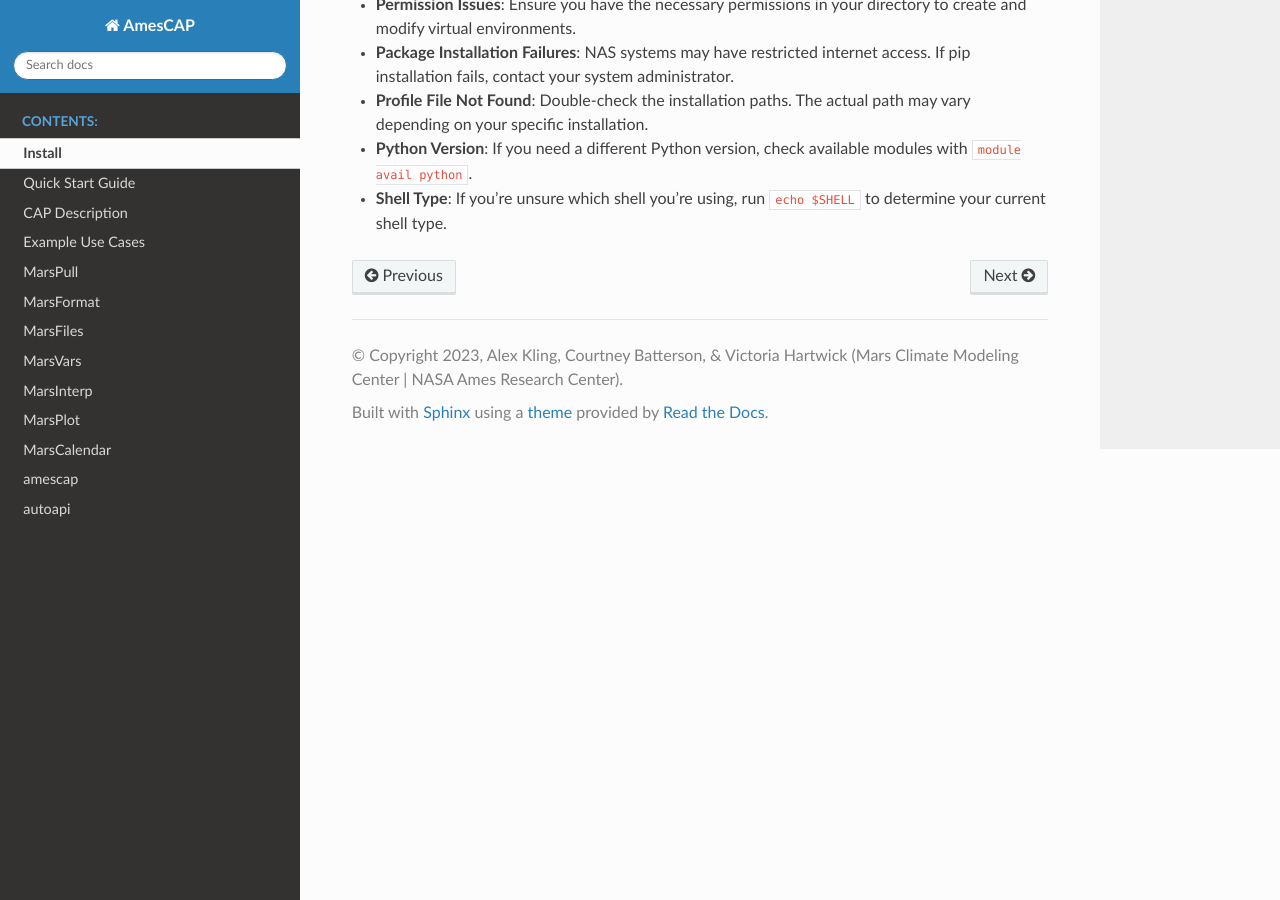
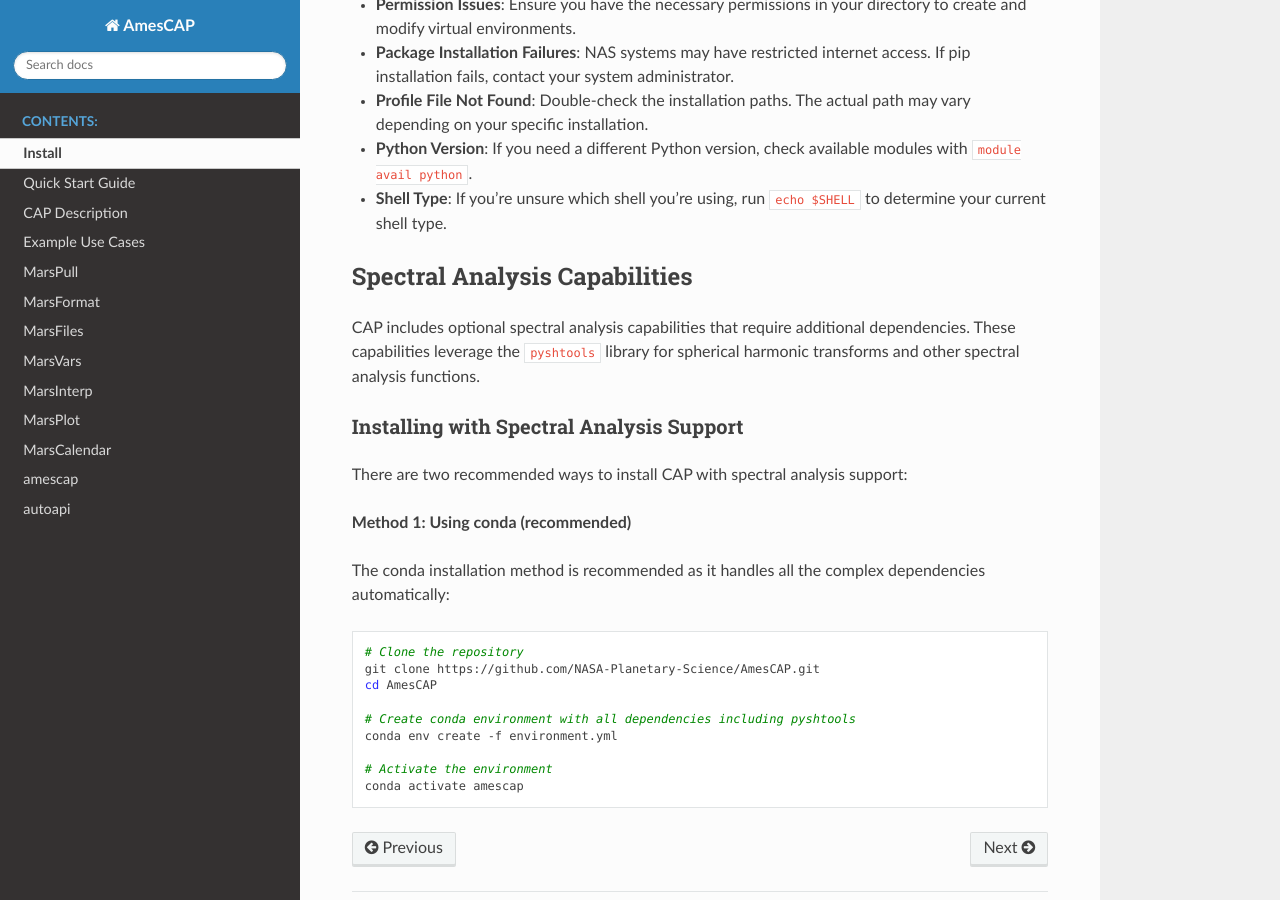
Before and after one commit to NASA-Planetary-Science/AmesCAP, a Sphinx documentation site: the page built from docs/source/installation.rst, in a window 1280 px wide and 900 px high, scrolled down 7544 px. Built offline with Sphinx 7.4.7 and the Read the Docs theme 3.1.0, drawn with Linux system fonts in a browser that asks for light colours; some of the changed text lies outside the part shown.

Commit message:
trying to troubleshoot pyshtools install

```diff
--- a/docs/requirements.txt
+++ b/docs/requirements.txt
@@ -3,7 +3,9 @@ xarray==2023.5.0
 pyodbc==4.0.39
 setuptools==57.4.0
 pandas==2.0.3
-# pyshtools==4.13.1
+
+# Optional dependencies
+# pyshtools>=4.10.0  # For spectral analysis capabilities
 
 # Documentation dependencies
 sphinx==7.2.6
--- a/docs/source/installation.rst
+++ b/docs/source/installation.rst
@@ -10,6 +10,7 @@ Installing CAP is done on the command line via ``git clone``. Here, we provide i
 :ref:`MacOS Installation <mac_install>`
 :ref:`Windows Installation <windows_install>`
 :ref:`NAS Installation <nas_install>`
+:ref:`Spectral Analysis Capabilities <spectral_analysis>`
 
 .. _mac_install:
 
@@ -376,3 +377,32 @@ Troubleshooting Tips
 * **Profile File Not Found**: Double-check the installation paths. The actual path may vary depending on your specific installation.
 * **Python Version**: If you need a different Python version, check available modules with ``module avail python``.
 * **Shell Type**: If you're unsure which shell you're using, run ``echo $SHELL`` to determine your current shell type.
+
+
+.. _spectral_analysis:
+
+Spectral Analysis Capabilities
+-----------------------------
+
+CAP includes optional spectral analysis capabilities that require additional dependencies. These capabilities leverage the ``pyshtools`` library for spherical harmonic transforms and other spectral analysis functions.
+
+Installing with Spectral Analysis Support
+^^^^^^^^^^^^^^^^^^^^^^^^^^^^^^^^^^^^^^^^
+
+There are two recommended ways to install CAP with spectral analysis support:
+
+**Method 1: Using conda (recommended)**
+
+The conda installation method is recommended as it handles all the complex dependencies automatically:
+
+.. code-block:: bash
+
+   # Clone the repository
+   git clone https://github.com/NASA-Planetary-Science/AmesCAP.git
+   cd AmesCAP
+
+   # Create conda environment with all dependencies including pyshtools
+   conda env create -f environment.yml
+
+   # Activate the environment
+   conda activate amescap
--- a/pyproject.toml
+++ b/pyproject.toml
@@ -25,6 +25,7 @@ dependencies = [
 ]
 
 [project.optional-dependencies]
+spectral = ["pyshtools>=4.10.0"]
 dev = [
   "sphinx>=7.2.6",
   "sphinx-rtd-theme>=1.3.0rc1",
```
Also changed, not shown: README.rst (+7 -0 lines), environment.yml (added, +17 -0 lines), 1 other file.
